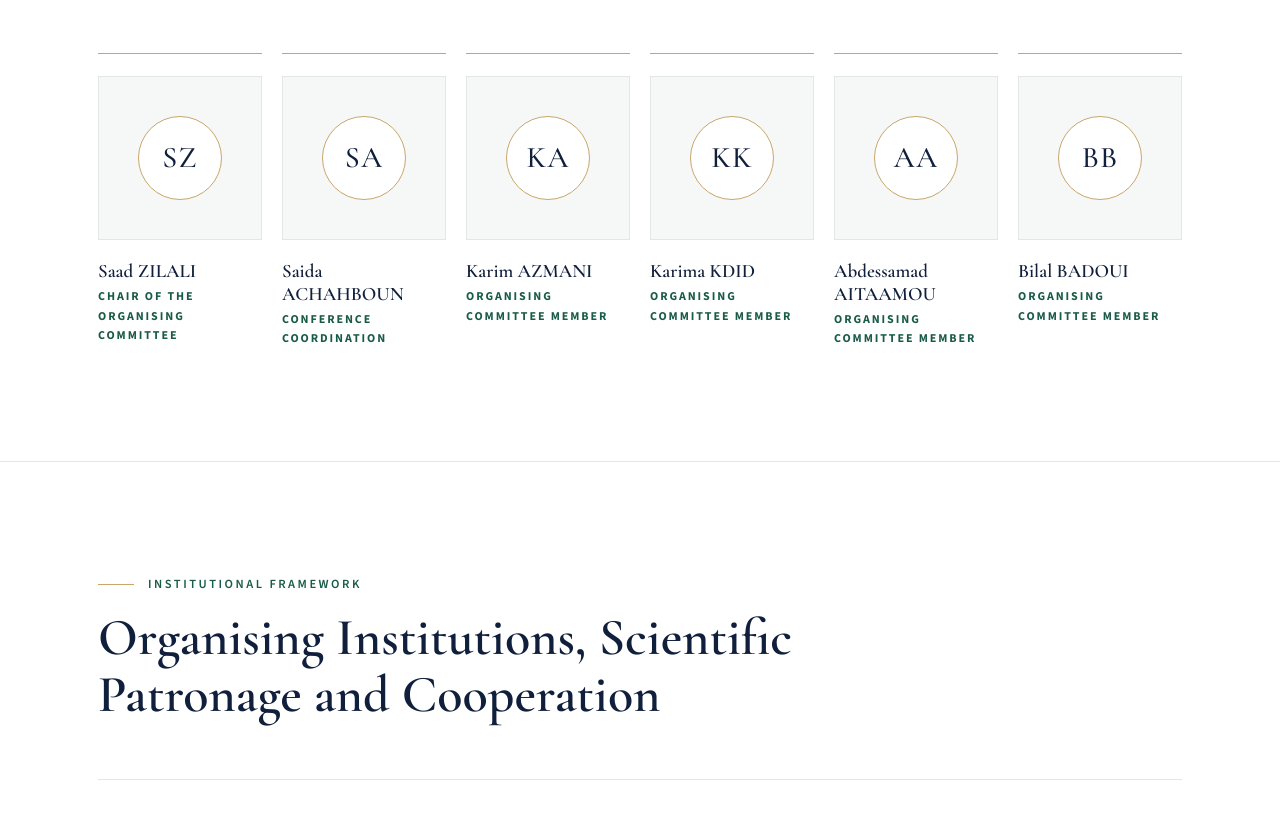
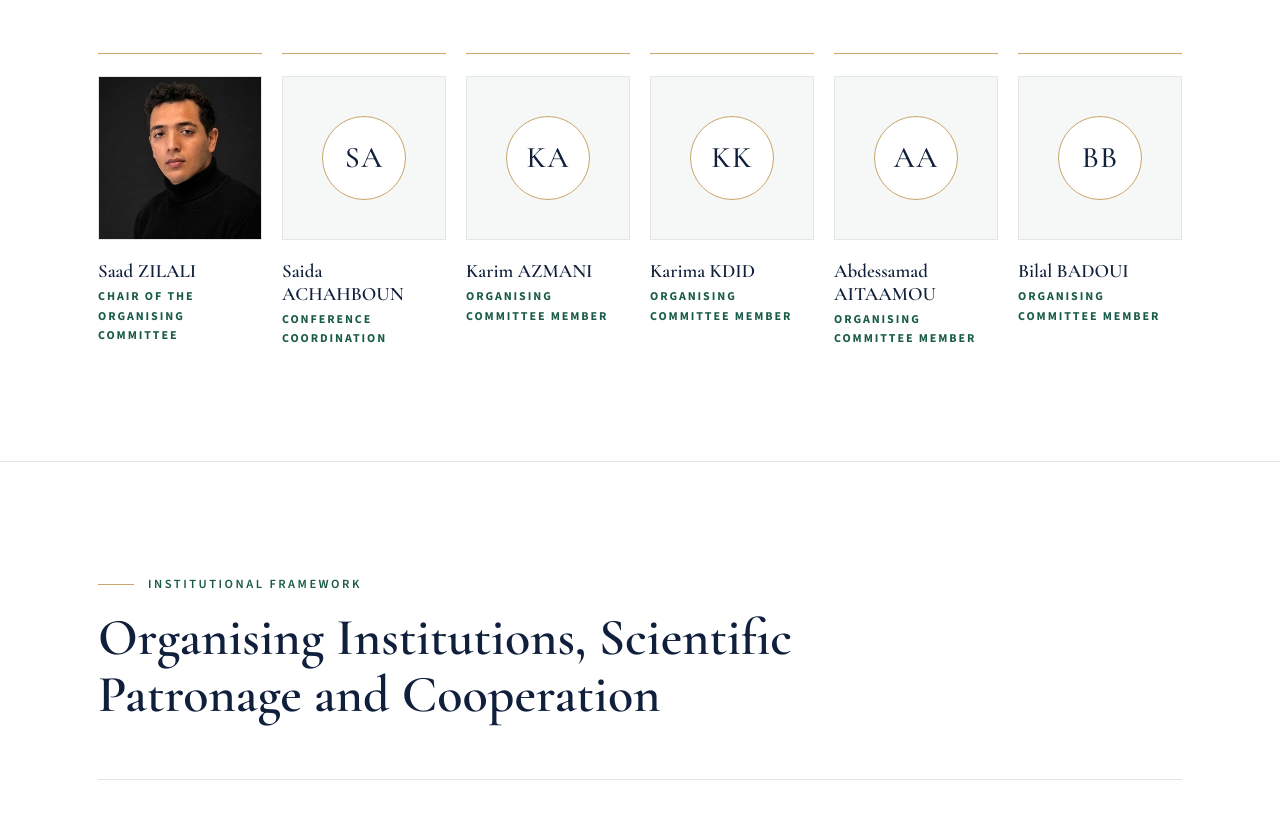
Before and after one commit to tangier2027/climatedisplacement, a plain HTML site: page index.html in a window 1280 px wide. Shown: the part 11108-11921 px from the top of the page. Drawn offline with nearby package versions, Linux system fonts and the light colour scheme.

Commit message:
Replace portrait div with image for Saad ZILALI

```diff
--- a/index.html
+++ b/index.html
@@ -2207,7 +2207,7 @@
       </div>
       <div class="people">
         <article class="person member">
-          <div class="portrait"> <div class="ini" aria-hidden="true">SZ</div>
+          <div class="portrait"><img src="assets/img/people/saad-zilali.jpg" alt="Saad ZILALI" loading="lazy">
           </div>
           <h3>Saad ZILALI
           </h3>
```
